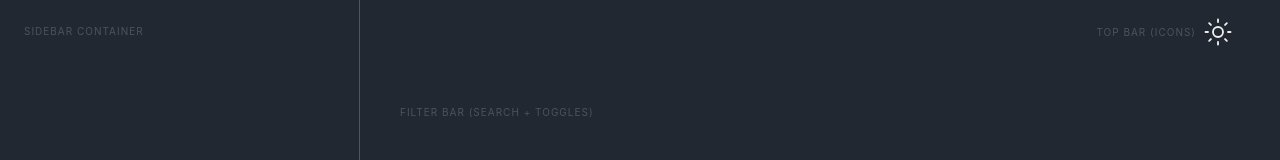
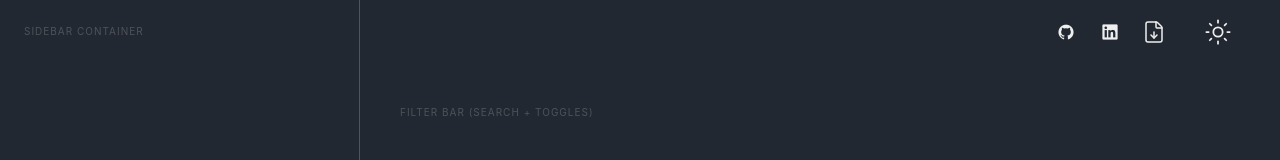
Before and after one commit to TomaszJaworski777/Portfolio, a React (Vite) app in the folder Portfolio.Client/: page / in a window 1280 px wide. Shown: the top 160 px of the page. Built offline with nearby package versions, Linux system fonts and the light colour scheme.

Commit message:
Top bar v1

```diff
--- a/Portfolio.Client/index.html
+++ b/Portfolio.Client/index.html
@@ -3,6 +3,7 @@
   <head>
     <meta charset="UTF-8" />
     <link rel="icon" type="image/svg+xml" href="/vite.svg" />
+    <link rel="stylesheet" type='text/css' href="https://cdn.jsdelivr.net/gh/devicons/devicon@latest/devicon.min.css" />
     <meta name="viewport" content="width=device-width, initial-scale=1.0" />
     <title>portfolio-client</title>
   </head>
--- a/Portfolio.Client/src/App.tsx
+++ b/Portfolio.Client/src/App.tsx
@@ -1,6 +1,7 @@
 import { useState } from "react";
-import { UserRound, X } from "lucide-react";
+import { UserRound, X, FileDown } from "lucide-react";
 import { ThemeToggle } from "./components/ui/theme_toggle";
+import { TopBarButton } from "./components/ui/top_bar_button";
 
 export default function App() {
   const [isSidebarOpen, setIsSidebarOpen] = useState(false);
@@ -30,8 +31,7 @@ export default function App() {
       </aside>
 
       <div className="flex flex-col flex-1 min-w-0">
-
-        <header className="h-16 flex items-center justify-between lg:justify-end px-6 lg:px-10 shrink-0">
+        <header className="h-16 flex items-center justify-between lg:justify-end px-4 lg:px-10 shrink-0">
           <button
             onClick={() => setIsSidebarOpen(true)}
             className="lg:hidden p-2 border border-app-border bg-app-surface text-app-muted hover:text-app-accent"
@@ -39,8 +39,10 @@ export default function App() {
             <UserRound size={20} />
           </button>
 
-          <p className="text-[10px] uppercase tracking-widest text-white/20">Top Bar (Icons)</p>
-          <ThemeToggle size={30} defaultLight={false} onToggle={(light) => {
+          <TopBarButton devicon="devicon-github-original" size={24} className="hover:text-app-github-highlight" onClick={() => {window.open("https://github.com/TomaszJaworski777", "_blank", "noopener,noreferrer")}}/>
+          <TopBarButton devicon="devicon-linkedin-plain" size={24} className="hover:text-app-linkedin-highlight"onClick={() => {window.open("https://www.linkedin.com/in/tomasz-jaworski-4217bb176/", "_blank", "noopener,noreferrer")}}/>
+          <TopBarButton icon={FileDown} size={24} className="hover:text-app-accent"/>
+          <ThemeToggle size={28} className="ml-5" onToggle={(light) => {
               if (light) {
                 document.documentElement.classList.add("light");
               } else {
@@ -62,7 +64,6 @@ export default function App() {
         <footer className="h-10 border-t border-app-border flex items-center justify-between px-6 lg:px-10 shrink-0">
           <p className="text-[10px] uppercase tracking-widest text-white/20">Footer Container</p>
         </footer>
-
       </div>
     </div>
   );
--- a/Portfolio.Client/src/components/ui/theme_toggle.tsx
+++ b/Portfolio.Client/src/components/ui/theme_toggle.tsx
@@ -1,21 +1,20 @@
 import { Sun, Moon } from "lucide-react";
 import { useState } from "react";
+import { TopBarButton } from "./top_bar_button";
 
-export function ThemeToggle({ size: size, defaultLight: defaultLight, onToggle: onToggle }: { size: number, defaultLight: boolean, onToggle: (isLight: boolean) => void }) { //TODO: Write normalized topbar button and use here for consistency
+interface ThemeToggleProps {
+  defaultLight?: boolean;
+  onToggle: (isLight: boolean) => void;
+  className?: string;
+  size?: number;
+}
+
+export function ThemeToggle({ size = 28, defaultLight = false, className = "", onToggle }: ThemeToggleProps) { //TODO: Write normalized topbar button and use here for consistency
   const [isLight, setIsLight] = useState(defaultLight);
 
   onToggle(isLight);
 
   return (
-    <button
-      onClick={() => {setIsLight(!isLight); onToggle(!isLight)}}
-      className="
-        w-11 h-10 flex items-center justify-center
-        transition-all active:scale-90 cursor-pointer
-        hover:text-app-theme-toggle text-app-text-primary
-      "
-    >
-      {isLight ? <Moon size={size} strokeWidth={1.5}/> : <Sun size={size} strokeWidth={1.5}/>}
-    </button>
+    <TopBarButton icon={isLight ? Moon : Sun} size={size} onClick={() => { setIsLight(!isLight); onToggle(!isLight) }} className={`hover:text-app-theme-toggle ${className}`}/>
   );
 }
--- /dev/null
+++ b/Portfolio.Client/src/components/ui/top_bar_button.tsx
@@ -0,0 +1,26 @@
+import type { LucideIcon } from "lucide-react";
+
+interface TopBarButtonProps {
+  icon?: LucideIcon;
+  devicon?: string;
+  onClick?: () => void;
+  className?: string;
+  size?: number;
+}
+
+export function TopBarButton({ icon: Icon, devicon, onClick, className = "", size = 28 }: TopBarButtonProps) {
+  return (
+    <button
+      onClick={onClick}
+      className={`
+        w-11 h-10 flex items-center justify-center
+        transition-all active:scale-90 cursor-pointer
+        text-app-text-primary hover:scale-99 ${className}
+      `}
+    >
+      {Icon && <Icon size={size} strokeWidth={1.5} />}
+
+      {devicon && <i className={`${devicon} text-[${size}px]`} />}
+    </button>
+  );
+}
--- a/Portfolio.Client/src/index.css
+++ b/Portfolio.Client/src/index.css
@@ -9,6 +9,8 @@
   --color-app-sidebar: var(--app-sidebar);
   --color-app-theme-toggle: var(--app-theme-toggle);
   --color-app-text-primary: var(--app-text-primary);
+  --color-app-github-highlight: var(--app-github-highlight);
+  --color-app-linkedin-highlight: var(--app-linkedin-highlight);
 }
 
 @layer base {
@@ -21,6 +23,8 @@
     --app-sidebar: #222831;
     --app-theme-toggle: #e9e56b;
     --app-text-primary: #eeeeee;
+    --app-github-highlight: #9721bb;
+    --app-linkedin-highlight: #0077b5;
   }
 
   :root.light {
@@ -32,6 +36,8 @@
     --app-sidebar: #eeeeee;
     --app-theme-toggle: #2772c1;
     --app-text-primary: #868686;
+    --app-github-highlight: #9721bb;
+    --app-linkedin-highlight: #0077b5;
   }
 
   body {
```
